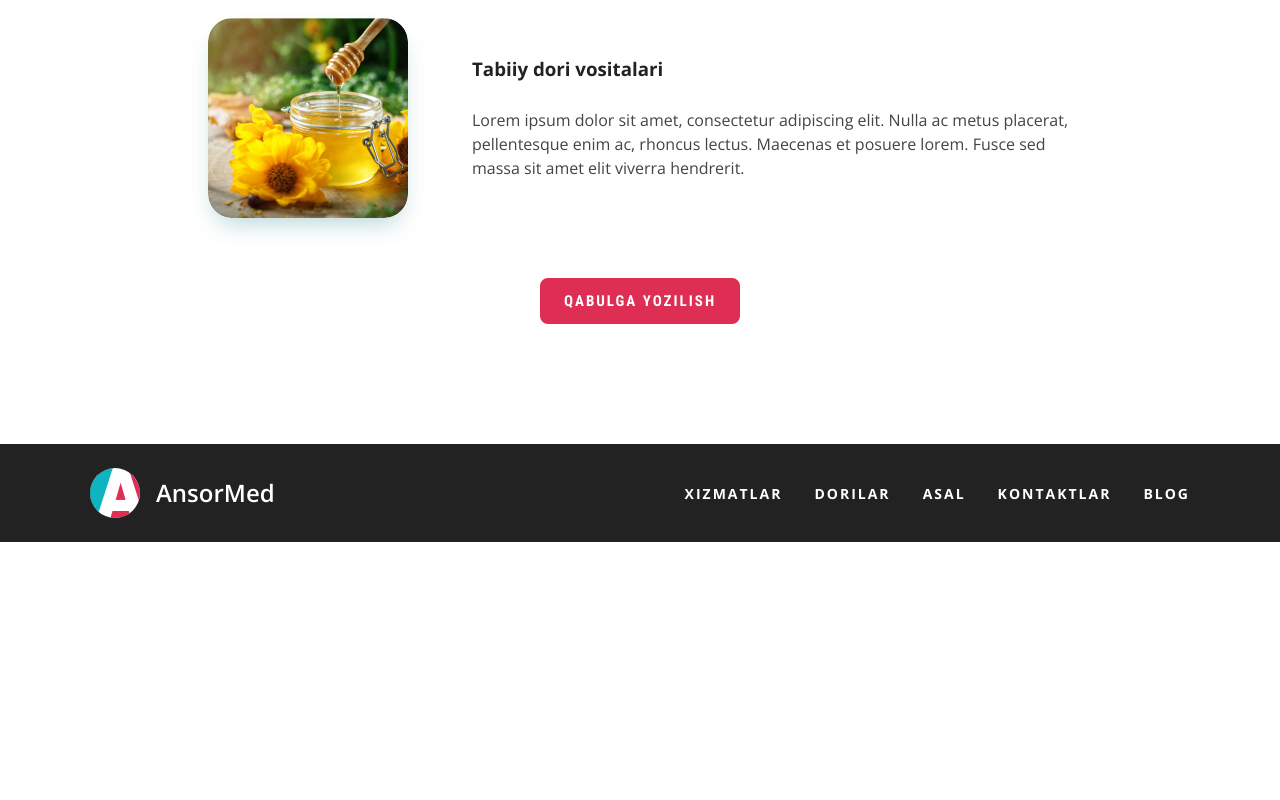
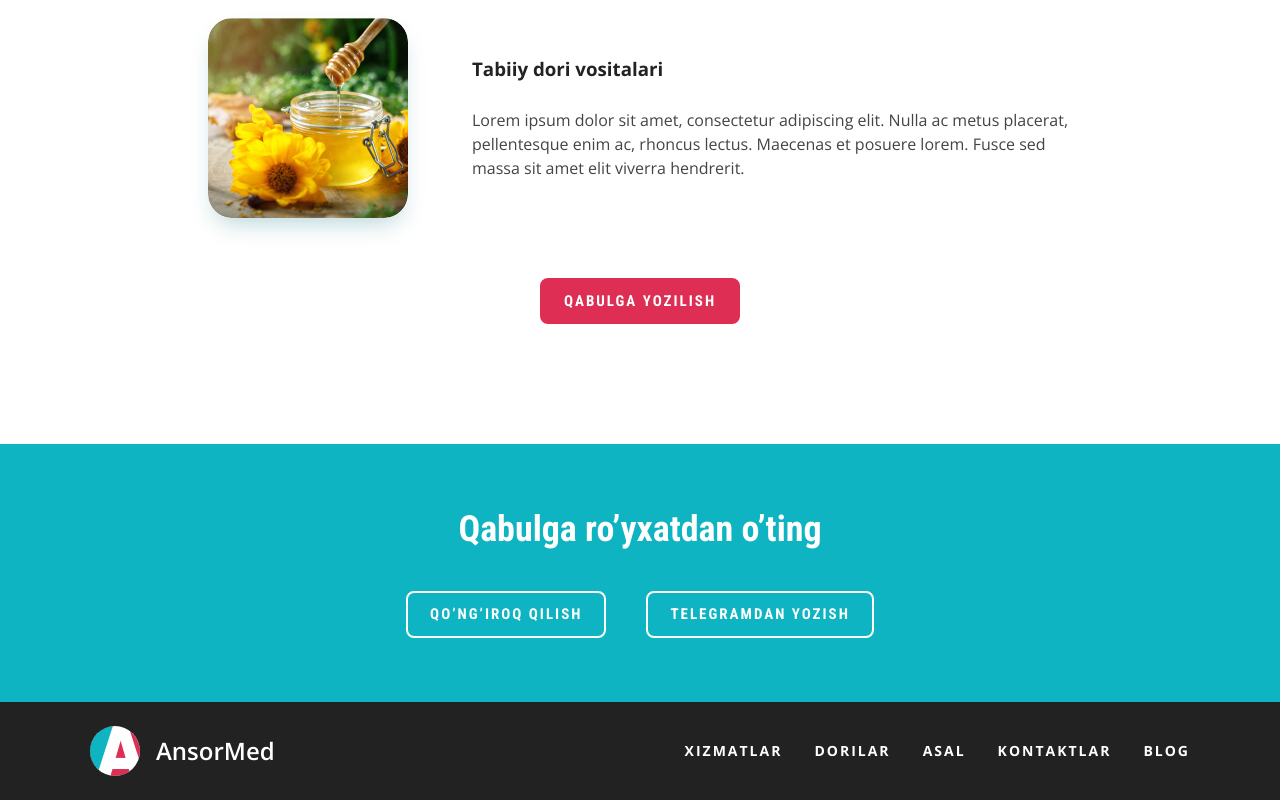
Before and after one commit to tymapuc/ansormed, a plain HTML site: page index.html in a window 1280 px wide. Shown: the part 1670-2470 px from the top of the page. Before the commit the page ends 2212 px from the top, so only its background shows below. Drawn offline with nearby package versions, Linux system fonts and the light colour scheme.

Commit message:
Add cta section. Add links to cta section

```diff
--- a/css/styles.css
+++ b/css/styles.css
@@ -1,6 +1,10 @@
 /* GLOBAL */
 * {
     box-sizing: border-box;
+}
+
+html {
+    scroll-behavior: smooth;
 }
 
 body {
@@ -156,6 +160,22 @@ body {
     opacity: 1;
 }
 
+.main-link-outline {
+    border-color: #fff;
+    background-color: transparent;
+    color: #fff;
+}
+
+.main-link-outline:hover {
+    border-color: transparent;
+    background-color: #DE2E54;
+    color: #fff;
+}
+
+.main-link-outline:active {
+
+}
+
 /* HERO */
 .hero {
     background-color: #0EB4C1;
@@ -255,6 +275,33 @@ body {
     justify-content: center;
 }
 
+/*CTA*/
+.cta {
+    padding-top: 64px;
+    padding-bottom: 64px;
+    background-color: #0eb4c1;
+    color: #fff;
+}
+
+.cta-heading {
+    margin-top: 0;
+    margin-bottom: 40px;
+    font-size: 36px;
+    line-height: 1.2;
+    font-family: "Roboto Condensed", "Open Sans", "Arial", sans-serif;
+    text-align: center;
+}
+
+.cta-links {
+    display: flex;
+    justify-content: center;
+    align-items: center;
+}
+
+.cta-links-item:not(:last-child) {
+    margin-right: 40px;
+}
+
 /* SITE_FOOTER */
 .site-footer {
     padding-top: 24px;
--- a/index.html
+++ b/index.html
@@ -34,7 +34,7 @@
                 </ul>
             </nav>
 
-            <a class="main-link" href="#">Qabulga yozilish</a>
+            <a class="main-link" href="#index-cta">Qabulga yozilish</a>
         </div>
     </header>
 
@@ -45,7 +45,7 @@
                 <div class="hero-content">
                     <h2 class="hero-heading">Tabiiy davolash usullari yordamida kasalliklardan xalos bo’ling.</h2>
                     <p class="hero-text">Hijoma, manual terapiya, zuluk va turli tabiiy giyohlar eng ko’p uchraydigan kasalliklarni yengishda yordam beradi. Sog’ligingizni o’z ishining professionallariga ishonib topshiring.</p>
-                    <a class="main-link main-link-solid" href="#">Qabulga yozilish</a>
+                    <a class="main-link main-link-solid" href="#index-cta">Qabulga yozilish</a>
                 </div>
                 <img class="hero-img" src="img/hero-img.png" alt="Ulug'bek Azamatov, tabib hajjom" width="423" height="504" srcset="img/hero-img.png 1x, img/hero-img@2x.png 2x">
             </div>
@@ -88,13 +88,24 @@
                 </ul>
 
                 <div class="index-services-actions">
-                    <a class="main-link" href="#">Qabulga yozilish</a>
+                    <a class="main-link" href="#index-cta">Qabulga yozilish</a>
                 </div>
             </div>
         </section>
+
+<!--CTA-->
+        <section class="cta" id="index-cta">
+            <div class="container">
+                <h2 class="cta-heading">Qabulga ro’yxatdan o’ting</h2>
+                <div class="cta-links">
+                    <a class="cta-links-item main-link main-link-outline" href="tel:+998901333344">Qo’ng’iroq qilish</a>
+                    <a class="cta-links-item main-link main-link-outline" href="https://t.me/ansor-admin" target="_blank">Telegramdan yozish</a>
+                </div>
+            </div>
+
+        </section>
+
     </main>
-
-
 
 <!-- SITE_FOOTER -->
 <footer class="site-footer">
```
